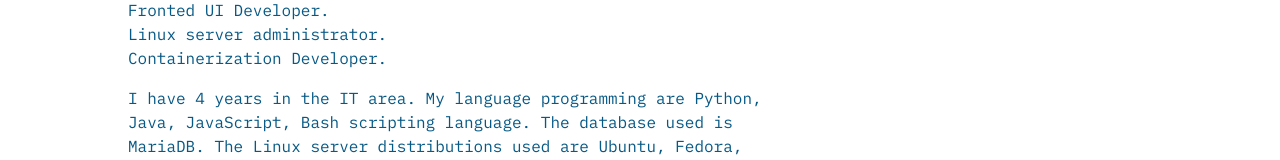
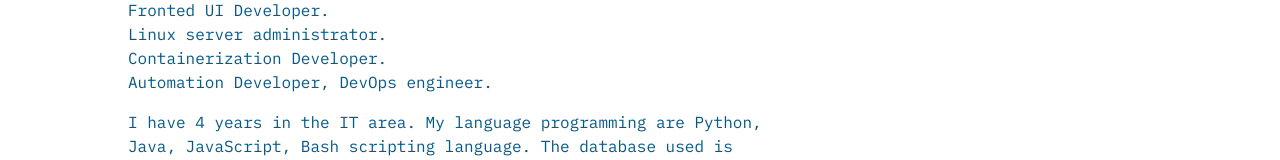
Before and after one commit to christianbueno1/portfolio2, a React (Vite) app: page / in a window 1280 px wide. Shown: the part 781-941 px from the top of the page. Built offline with nearby package versions, Linux system fonts and the light colour scheme; a web font is replaced by a local one.

Commit message:
add DevOps experience in Home

```diff
--- a/src/components/Home.jsx
+++ b/src/components/Home.jsx
@@ -28,6 +28,7 @@
               <li>Fronted UI Developer.</li>
               <li>Linux server administrator.</li>
               <li>Containerization Developer.</li>
+              <li>Automation Developer, DevOps engineer.</li>
             </ul>
           </div>
           <p className='py-4 max-w-2xl'>
```
